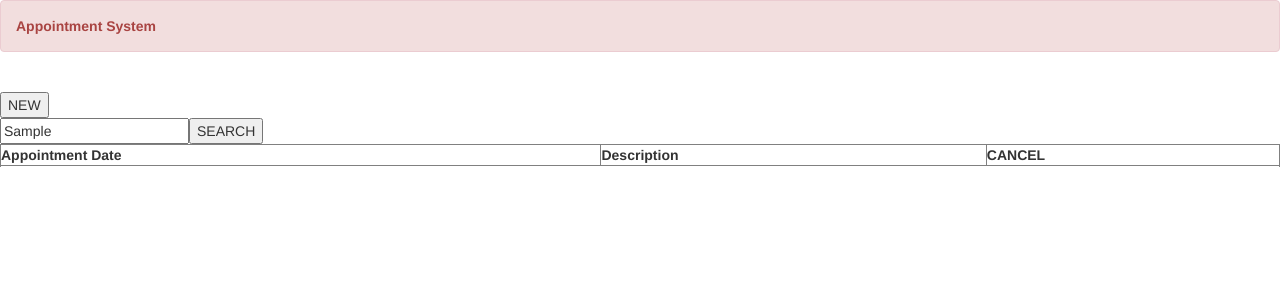
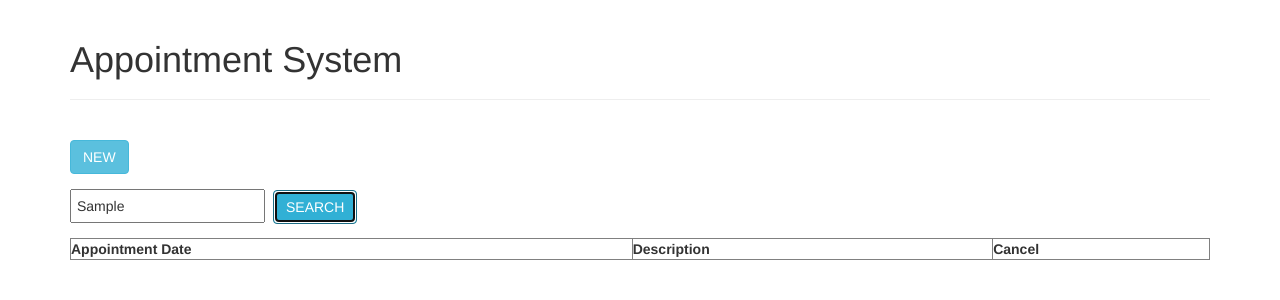
Before and after one commit to ciiay/AppointmentSystem_Angular, an Angular app: page / in a window 1280 px wide. Both pictures are taken after typing "Sample" into the empty fields and a click on the button "SEARCH". Shown: the top 300 px of the page. Built offline with nearby package versions, Linux system fonts and the light colour scheme; what ng2-date-picker would draw is missing.

Commit message:
updated cancel funtion and added style

```diff
--- a/src/app/home-page/home-page.component.html
+++ b/src/app/home-page/home-page.component.html
@@ -1,11 +1,12 @@
-<div class="alert alert-dismissible alert-danger">
-  <strong>Appointment System</strong>
+<div class="container">
+  <div class="page-header">
+    <h1>Appointment System</h1>
   </div>
-<div *ngIf="showMessage" >
+  <div *ngIf="showMessage" class="alert alert-info" >
       {{ message }}
   </div>
   <br />
-<button *ngIf="!showNewAppointmentForm" (click)="onAddNewAppointment()">NEW</button>
+  <button class="btn btn-info" *ngIf="!showNewAppointmentForm" (click)="onAddNewAppointment()">NEW</button>
 
   <app-new-appointment
     *ngIf="showNewAppointmentForm"
@@ -14,15 +15,15 @@
     (showMessage)="onShowMessage()">
   </app-new-appointment>
 
-<div>
+  <div class="search-container">
     <input placeholder="search the description" [(ngModel)]="input">
-  <button (click)="onSearch()">SEARCH</button>
+    <button class="btn btn-info" (click)="onSearch()">SEARCH</button>
   </div>
   <table *ngIf="showTable" class="table table-striped table-hover" border="1">
     <tr>
       <th> Appointment Date </th>
       <th> Description </th>
-    <th> CANCEL </th>
+      <th> Cancel </th>
     </tr>
     <tr *ngFor="let appointment of appointmentList">
       <td *ngIf="descriptionContainsKeyword(appointment.description)">
@@ -36,3 +37,4 @@
       </td>
     </tr>
   </table>
+</div>
--- a/src/app/home-page/home-page.component.ts
+++ b/src/app/home-page/home-page.component.ts
@@ -49,7 +49,11 @@ export class HomePageComponent implements OnInit {
 
   onCancelAppointment(description: string): void {
     this.appointmentList.forEach((item, index) => {
-      if ((item.description = description)) {
+      if ((item.description === description)) {
+
+        // let currentAppointmentList: AppointmentModel[] = this.appointmentList.slice();
+        // currentAppointmentList.splice(index, 1);
+        // this.appointmentList = currentAppointmentList;
         this.appointmentList.splice(index, 1);
       }
     });
--- a/src/app/new-appointment/new-appointment.component.html
+++ b/src/app/new-appointment/new-appointment.component.html
@@ -1,12 +1,11 @@
-<div class="alert alert-dismissible alert-danger">
-  <strong> ADD NEW APPOINTMENT </strong>
+<div class="new-container">
+  <h4> Add new appointment </h4>
+  <div class="btn-wrapper">
+    <button class="btn btn-info" (click)="onAddAppointment()"> ADD </button>
+    <button class="btn btn-info" (click)="onCancel()">CANCEL</button>
+  </div>
+  <div>
+    <dp-date-picker placeholder="Choose a date/time" #dayPicker [(ngModel)]="selectedDate" mode="daytime"></dp-date-picker>
+    <input placeholder="What to do..." [(ngModel)]="description">
+  </div>
 </div>
-
-<button (click)="onAddAppointment()"> ADD </button>
-<button (click)="onCancel()">CANCEL</button>
-
-<div>
-  <h1>Please choose a date/time</h1>
-  <dp-date-picker #dayPicker [(ngModel)]="selectedDate"></dp-date-picker>
-  <input placeholder="What to do..." [(ngModel)]="description">
-</div>
--- a/src/styles.css
+++ b/src/styles.css
@@ -1,2 +1,36 @@
 /* You can add global styles to this file, and also import other style files */
 @import '~bootstrap/dist/css/bootstrap.min.css';
+
+dp-date-picker {
+    display: block;
+    font-family: Arial, Helvetica, sans-serif;
+}
+
+input {
+    margin: 5px 8px 5px 0;
+    padding: 5px;
+}
+
+.btn-wrapper {
+    margin: 10px 0;
+}
+
+.btn {
+    margin: 0 10px 0 0;
+}
+
+.new-container {
+    margin: 0 0 15px 0;
+}
+
+.search-container {
+    margin: 10px 0;
+}
+
+h4 {
+    margin-top: 0;
+}
+
+.alert {
+    margin-bottom: 0;
+}
```
Lines whose indentation alone changed are shown as unchanged.
